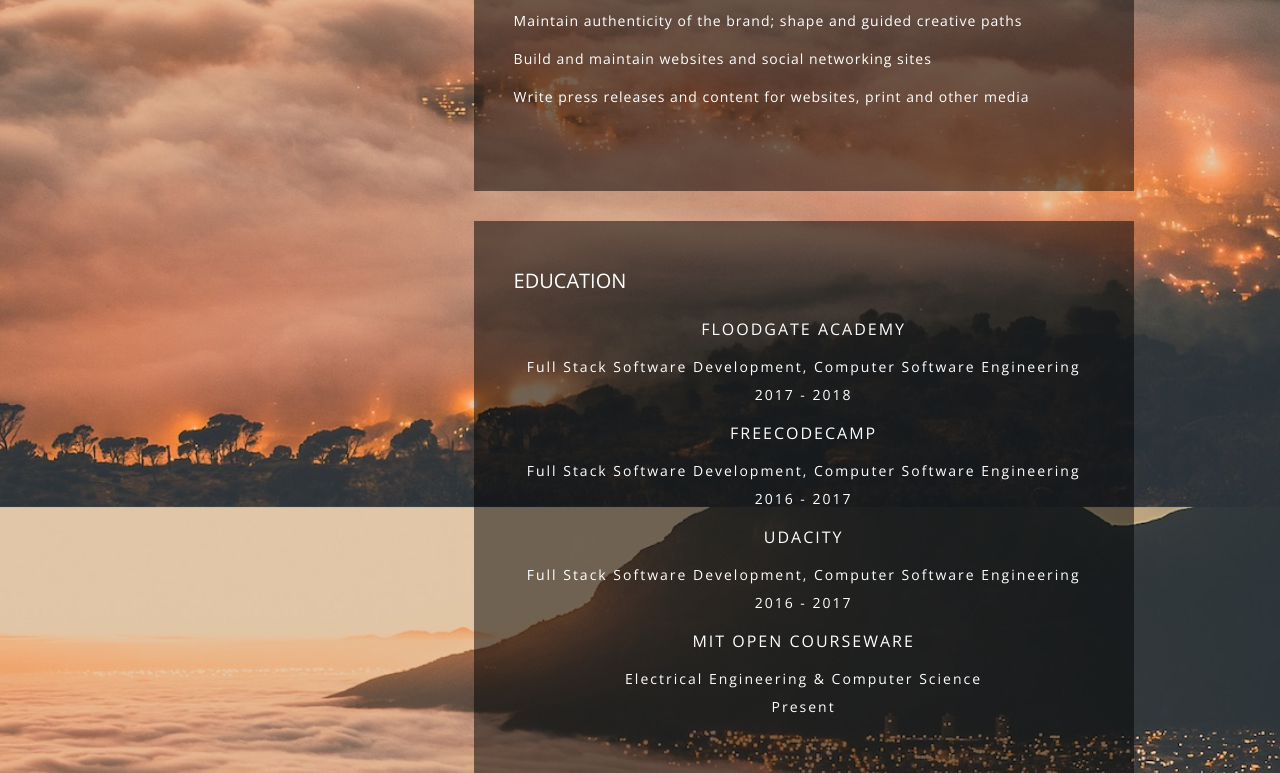
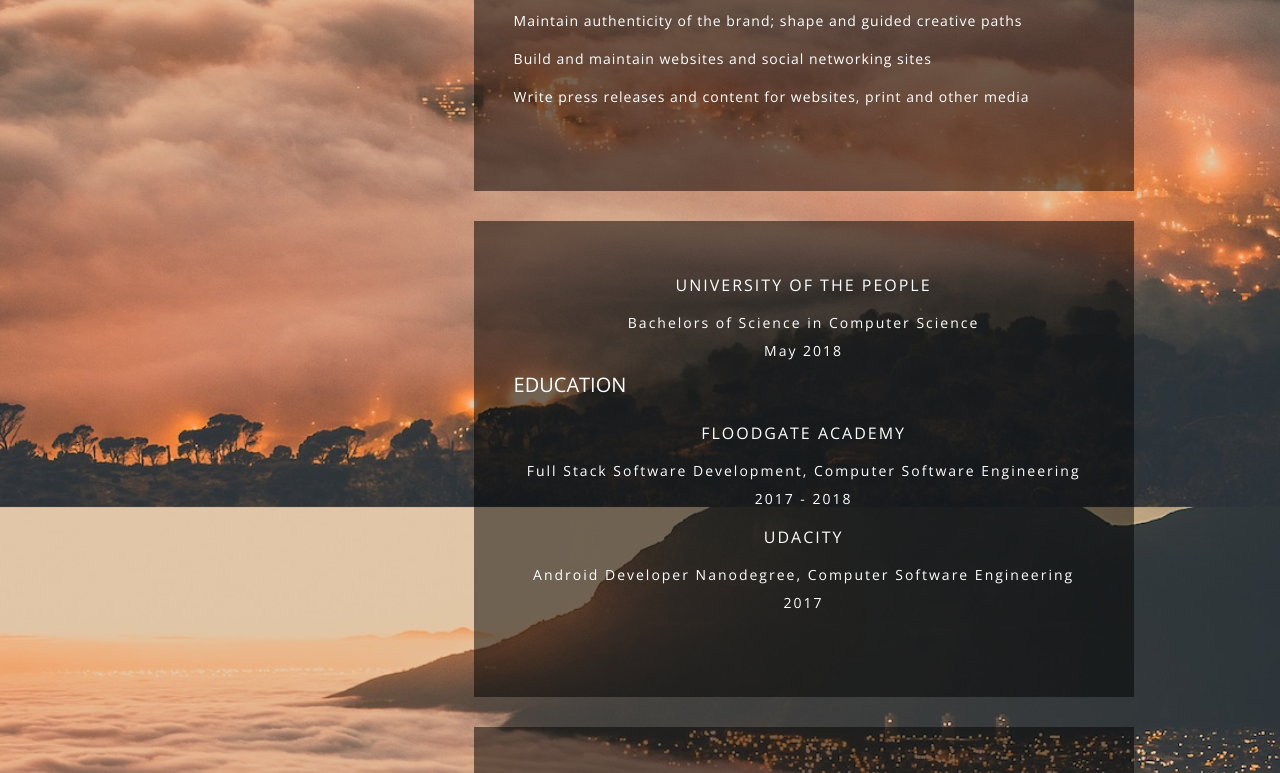
Before and after one commit to codegician/codegician, a plain HTML site: page index.html in a window 1280 px wide. Shown: the part 3493-4266 px from the top of the page. Drawn offline with nearby package versions, Linux system fonts and the light colour scheme.

Commit message:
edit info

```diff
--- a/index.html
+++ b/index.html
@@ -103,7 +103,7 @@
                   <div class="skills" data-percent="95%">
                     <div class="bar" style="background-color:#ff4343">95%</div>
                   </div>
-                   <p>React.js</p>
+                   <p>Java</p>
                   <div class="skills" data-percent="90%">
                     <div class="bar" style="background-color:#ff4343">90%</div>
                   </div><!--
@@ -407,15 +407,13 @@
         <div class="panel">
           <div class="box">
             <section id="education">
+              <h4>University of the People</h4>
+              <p>Bachelors of Science in Computer Science<br> May 2018</p>
               <h2 class="sub">Education</h2>
               <h4>Floodgate Academy</h4>
               <p>Full Stack Software Development, Computer Software Engineering <br> 2017 - 2018</p>
-              <h4>freeCodeCamp</h4>
-              <p>Full Stack Software Development, Computer Software Engineering <br> 2016 - 2017</p>
               <h4>Udacity</h4>
-              <p>Full Stack Software Development, Computer Software Engineering <br> 2016 - 2017</p>
-              <h4>MIT Open CourseWare</h4>
-              <p>Electrical Engineering &amp; Computer Science <br> Present</p>
+              <p>Android Developer Nanodegree, Computer Software Engineering <br>2017</p>
             </section>
           </div>
         </div>
@@ -427,8 +425,6 @@
               <p>Graphic Design Specialization</p>
               <h4>UC San Diego</h4>
               <p>Interaction Design Specialization</p>
-              <h4>Lynda</h4>
-              <p>Project Management Specialization</p>
               <h4>Codecademy</h4>
               <p>HTML, CSS &amp; Javascript</p>
             </section>
```
